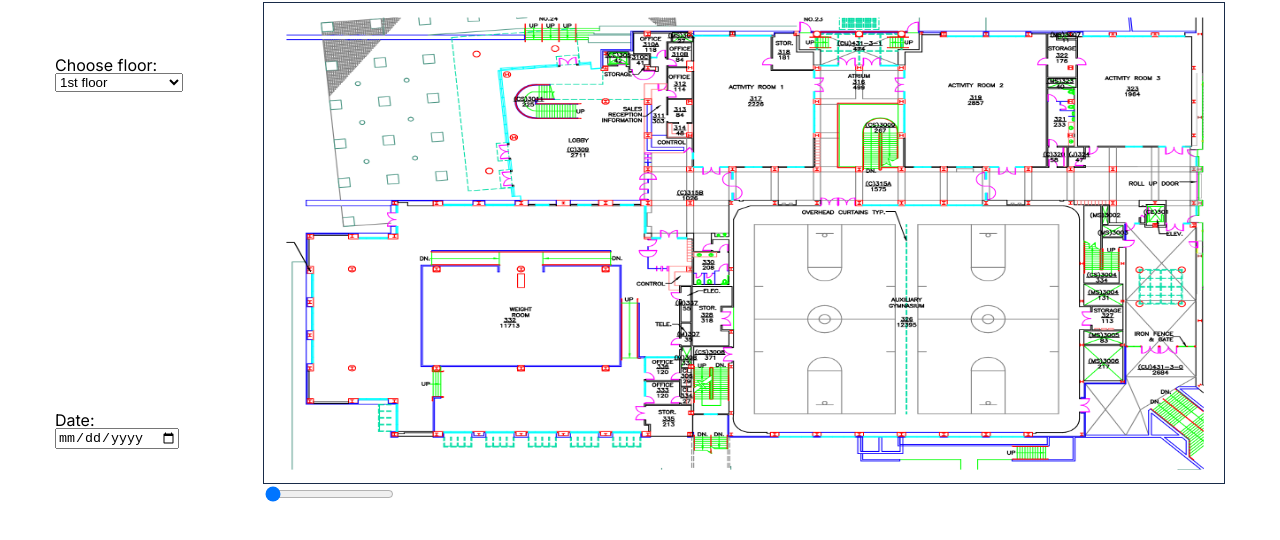
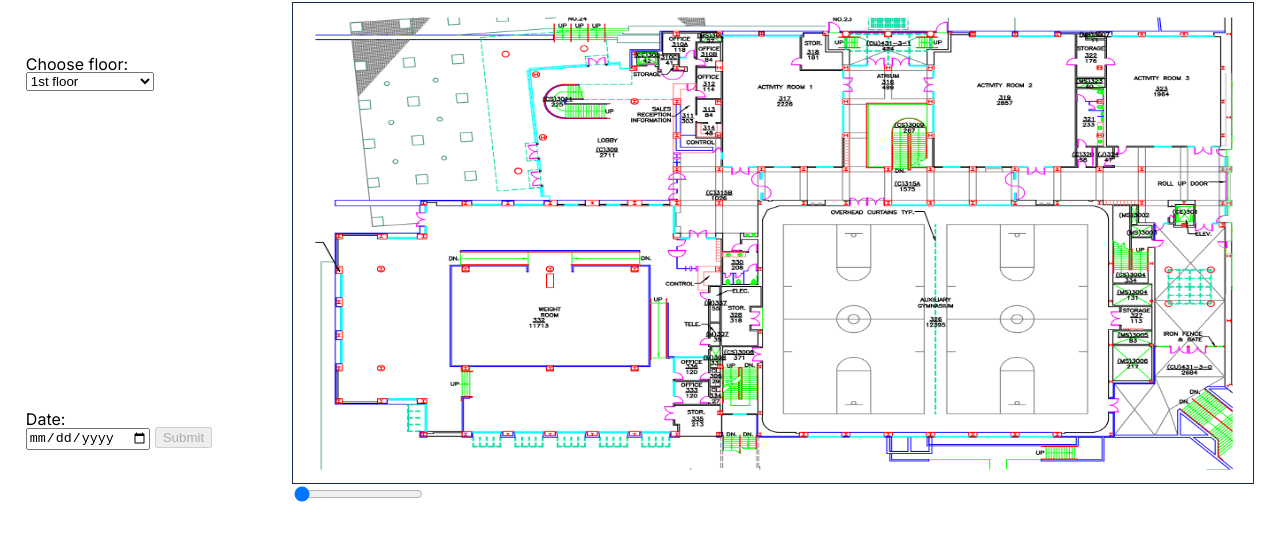
Before and after one commit to Dzhango/RIMAC-data-visualization, a plain HTML site: page index.html in a window 1280 px wide. Shown: the part 62-602 px from the top of the page. Drawn offline with Linux system fonts and the light colour scheme.

Commit message:
add form button

```diff
--- a/index.html
+++ b/index.html
@@ -30,6 +30,7 @@
                 <form action="/" method="POST">
                     <label for="date">Date:</label><br>
                     <input type="date" name="date" id="date">
+                    <input type="submit" value="Submit" disabled>
                 </form>
             </div>
         </section>
```
Also changed, not shown: maps/2nd-floor.png (renamed from maps/second-floor.png).
